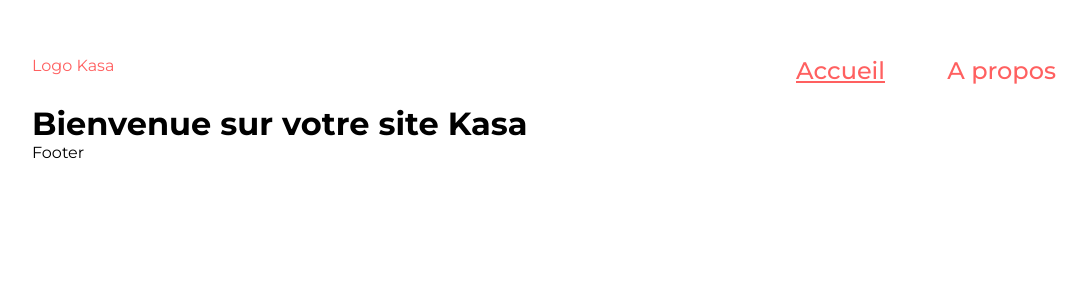
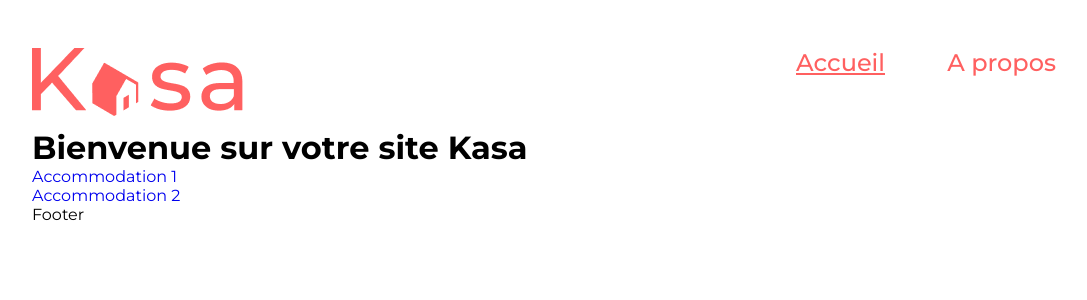
Before and after one commit to CelieBlue/kasa, a React (Create React App) app: page / in a window 1280 px wide. Shown: the top 300 px of the page, without its empty margins (96-1183 px from the left). Built offline with nearby package versions, Linux system fonts and the light colour scheme.

Commit message:
Modification du path 'Accomodation' dans le fichier index.jsx - Ajout du logo dans le Header - Modification du header.css - Réinstallation de react-scripts suite pbm d'erreur

```diff
--- a/src/Components/Header.jsx
+++ b/src/Components/Header.jsx
@@ -1,4 +1,5 @@
 import * as React from 'react';
+import logo from '../assets/logo_kasa.png';
 import { NavLink } from 'react-router-dom';
 import '../Styles/Header.css';
 
@@ -7,16 +8,13 @@ export default function Header() {
     return (
         <div className="header">
         <div className="logo">
-            Logo Kasa
+            <img src={ logo } alt="logo Kasa" />
         </div>
         <nav>
-
                 <NavLink to="/" className={({isActive}) =>
                     isActive ? "activeLink": ""}>Accueil</NavLink>
                 <NavLink to="/About" className={({isActive}) =>
                     isActive ? "activeLink": ""}>A propos</NavLink>
-
-
         </nav>
         </div>
     )
--- a/src/Styles/Header.css
+++ b/src/Styles/Header.css
@@ -1,6 +1,7 @@
 .header {
     width: 100%;
-    height: 3em;
+    height: 2.5em;
+    margin-bottom: 2.5em;
     display: flex;
     flex: wrap;
     justify-content: space-between;
@@ -8,7 +9,6 @@
 }
 
 .header .logo {
-    color: var(--corail);
     width:200px;
 }
 
--- a/src/Styles/Layout.css
+++ b/src/Styles/Layout.css
@@ -17,7 +17,7 @@
 
 .container {
     width: 80%;
-    margin: 3.5em auto;
+    margin: 3em auto;
     font-family: "Montserrat", Arial, Helvetica, sans-serif;
 }
 
--- a/src/index.jsx
+++ b/src/index.jsx
@@ -17,22 +17,22 @@ const router = createBrowserRouter([
     errorElement: <NotFound />,
     children: [
       {
-        path:'/',
+        path: '/',
         element: <Home />,
         errorElement: <NotFound />,
       },
       {
-        path:'/About',
+        path: 'Accomodation/:id',
+        element: <Accomodation />,
+        errorElement: <NotFound />,
+      },
+      {
+        path: '/About',
         element: <About />,
         errorElement: <NotFound />,
       },
       {
-        path:'/Accomodation',
-        element: <Accomodation />,
-        errorElement: <NotFound />,
-      },
-      {
-        path:'*',
+        path: '*',
         element: <NotFound />,
       },
     ]
--- a/src/pages/Accomodation.jsx
+++ b/src/pages/Accomodation.jsx
@@ -1,10 +1,11 @@
-import React from 'react'
+import React from 'react';
+import { useParams } from 'react-router-dom';
 
 export default function Accomodation() {
+    const {id} = useParams();
     return(
-        <div>
-            <h1>Cozy loft on the Canal Saint-Martin
-            </h1>
-        </div>
+        <>
+            <h1>Logement {id}</h1>
+        </>
     )
 }
--- a/src/pages/Home.jsx
+++ b/src/pages/Home.jsx
@@ -1,9 +1,13 @@
-import React from 'react'
+import React from 'react';
+import { Link } from 'react-router-dom';
 
 export default function Home() {
   return (
-    <div>
+    <>
       <h1>Bienvenue sur votre site Kasa</h1>
-    </div>
+      <Link to="/Accomodation/1">Accommodation 1</Link>
+      <br />
+      <Link to="/Accomodation/2">Accommodation 2</Link>
+    </>
   )
 }
```
Also changed, not shown: src/assets/logo_kasa.png (added), 1 other file (tests, documents, lock files or other folders).
